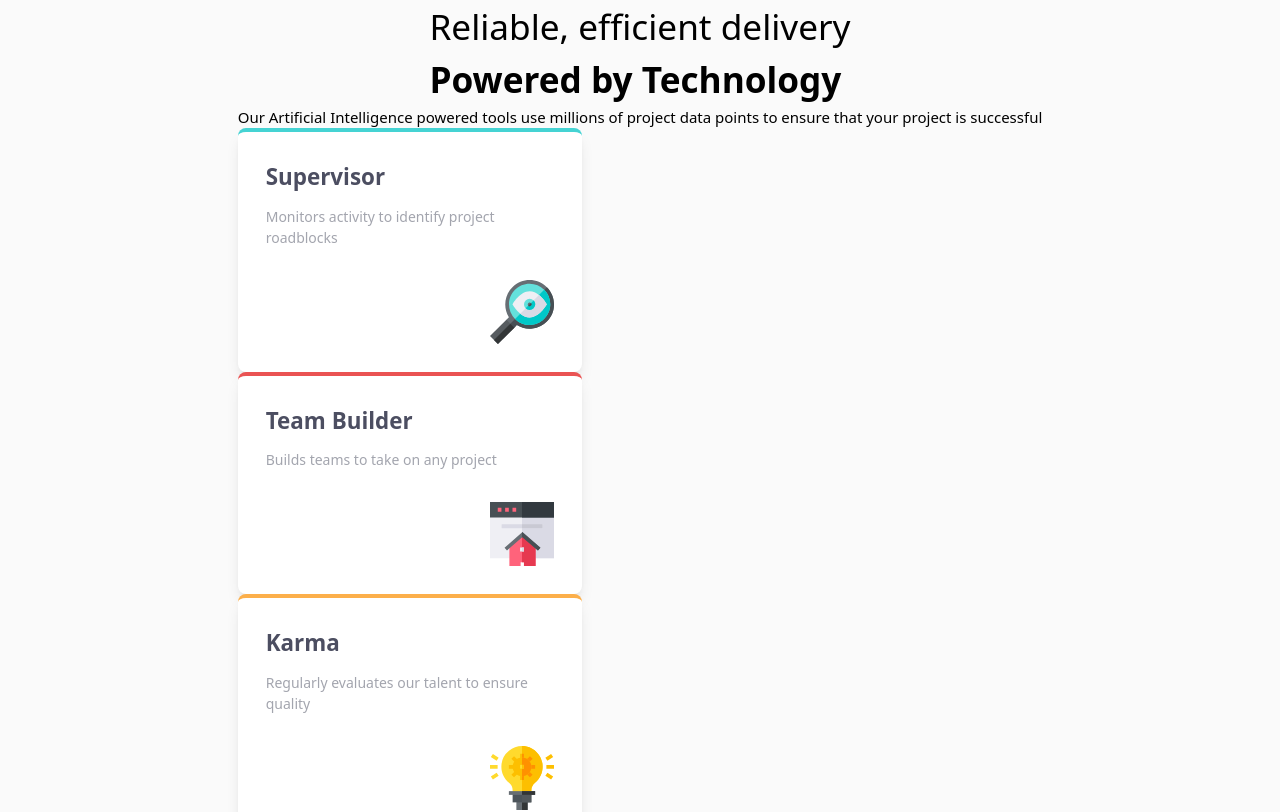
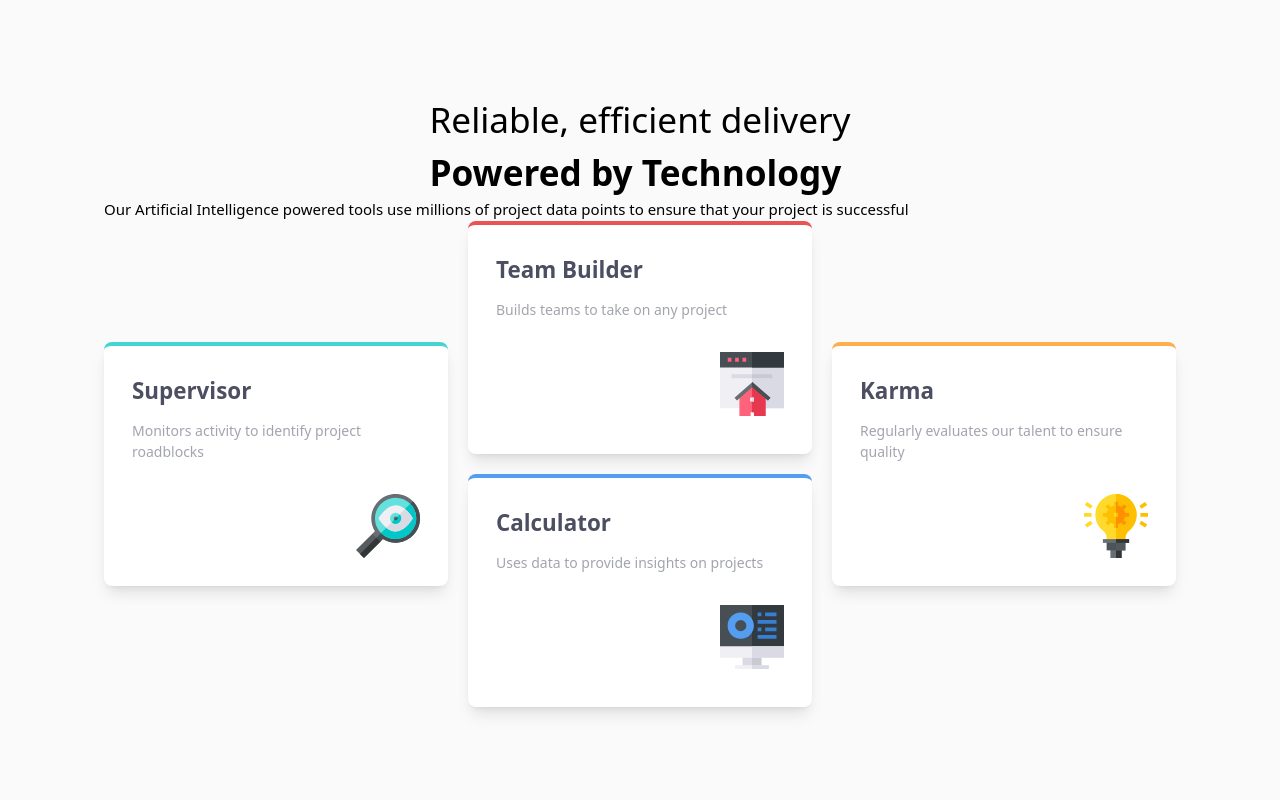
Before and after one commit to mehrnaz98/four-card-feature-section, a Vue app: page / in a window 1280 px wide. Shown: the top 812 px of the page. Built offline with nearby package versions, Linux system fonts and the light colour scheme.

Commit message:
Add dynamic classes

```diff
--- a/src/App.vue
+++ b/src/App.vue
@@ -11,15 +11,18 @@
         Our Artificial Intelligence powered tools use millions of project data
         points to ensure that your project is successful
       </p>
+      <div class="grid-container">
         <base-card
           v-for="(item, index) in cards"
           :key="index"
           :border-color="item.borderColor"
           :img-src="item.imgSrc"
+          :class="item.id"
         >
           <template #heading>{{ item.heading }}</template>
           <template #description>{{ item.description }}</template>
         </base-card>
+      </div>
     </main>
   </section>
 </template>
```
Lines whose indentation alone changed are shown as unchanged.
